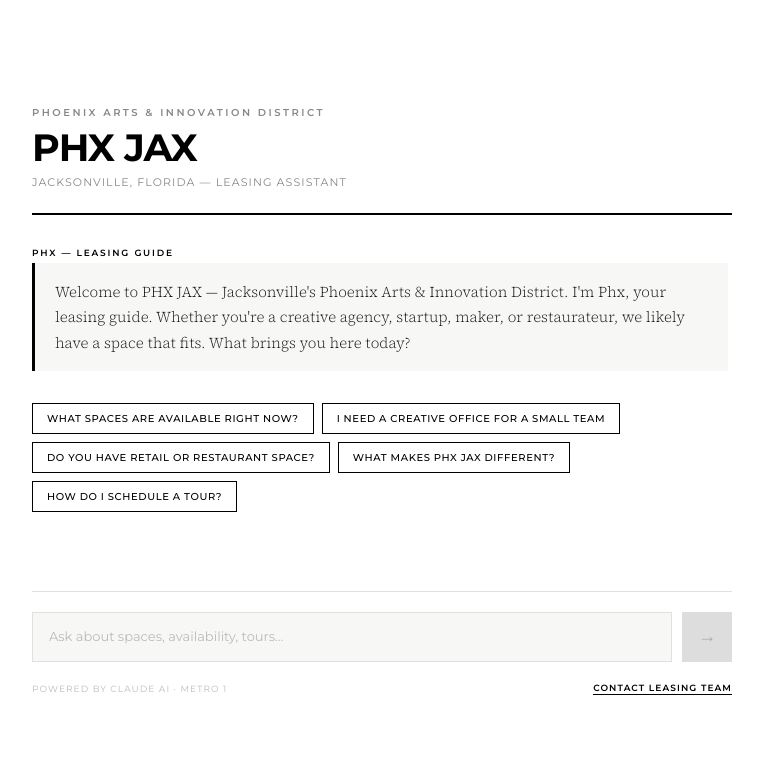
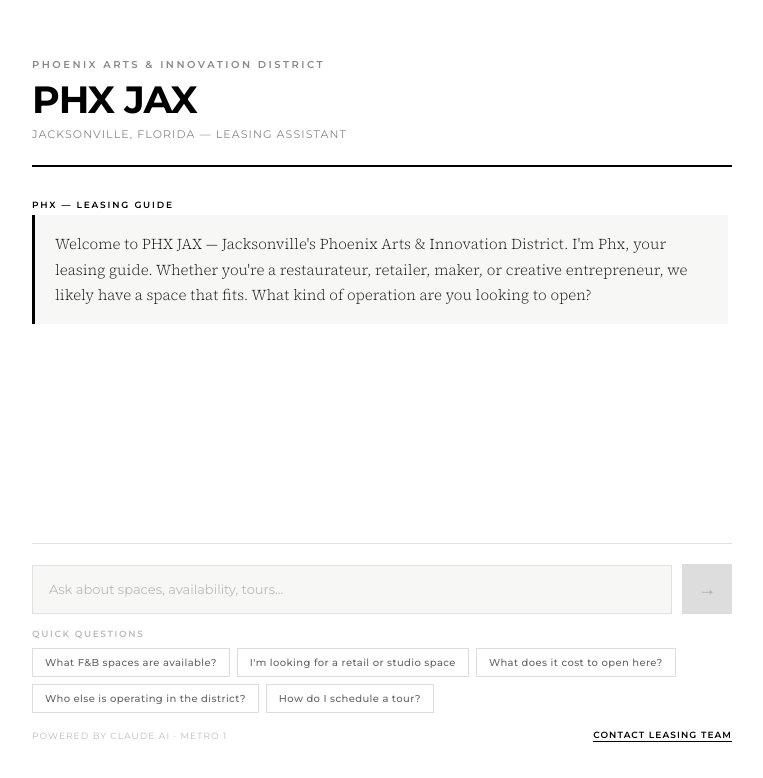
Before and after one commit to bvitale-afk/phxjax-assistant-, a Next.js app: page /assistant in a window 1280 px wide. Shown: the top 778 px of the page, without its empty margins (258-1021 px from the left). Built offline with nearby package versions, Linux system fonts and the light colour scheme.

Commit message:
Update PhxAssistant.js

```diff
--- a/app/assistant/PhxAssistant.js
+++ b/app/assistant/PhxAssistant.js
@@ -2,11 +2,11 @@
 
 import { useState, useRef, useEffect } from 'react'
 
-const suggestedQuestions = [
-  "What spaces are available right now?",
-  "I need a creative office for a small team",
-  "Do you have retail or restaurant space?",
-  "What makes PHX JAX different?",
+const quickQuestions = [
+  "What F&B spaces are available?",
+  "I'm looking for a retail or studio space",
+  "What does it cost to open here?",
+  "Who else is operating in the district?",
   "How do I schedule a tour?",
 ]
 
@@ -14,12 +14,11 @@ export default function PhxAssistant() {
   const [messages, setMessages] = useState([
     {
       role: 'assistant',
-      content: "Welcome to PHX JAX — Jacksonville's Phoenix Arts & Innovation District. I'm Phx, your leasing guide. Whether you're a creative agency, startup, maker, or restaurateur, we likely have a space that fits. What brings you here today?",
+      content: "Welcome to PHX JAX — Jacksonville's Phoenix Arts & Innovation District. I'm Phx, your leasing guide. Whether you're a restaurateur, retailer, maker, or creative entrepreneur, we likely have a space that fits. What kind of operation are you looking to open?",
     },
   ])
   const [input, setInput] = useState('')
   const [loading, setLoading] = useState(false)
-  const [showSuggestions, setShowSuggestions] = useState(true)
   const bottomRef = useRef(null)
 
   useEffect(() => {
@@ -31,7 +30,6 @@ export default function PhxAssistant() {
     if (!userMessage || loading) return
 
     setInput('')
-    setShowSuggestions(false)
     const newMessages = [...messages, { role: 'user', content: userMessage }]
     setMessages(newMessages)
     setLoading(true)
@@ -87,7 +85,7 @@ export default function PhxAssistant() {
 
         .tagline { font-family: 'Montserrat', sans-serif; font-size: 11px; font-weight: 400; color: #888; letter-spacing: 0.1em; margin-top: 8px; text-transform: uppercase; }
 
-        .messages-area { display: flex; flex-direction: column; gap: 16px; min-height: 320px; max-height: 500px; overflow-y: auto; padding-right: 4px; scrollbar-width: thin; scrollbar-color: #ddd transparent; }
+        .messages-area { display: flex; flex-direction: column; gap: 16px; min-height: 320px; max-height: 420px; overflow-y: auto; padding-right: 4px; scrollbar-width: thin; scrollbar-color: #ddd transparent; }
 
         .messages-area::-webkit-scrollbar { width: 3px; }
         .messages-area::-webkit-scrollbar-thumb { background: #ddd; border-radius: 2px; }
@@ -115,12 +113,6 @@ export default function PhxAssistant() {
 
         @keyframes pulse { 0%, 60%, 100% { opacity: 0.2; transform: scale(1); } 30% { opacity: 1; transform: scale(1.2); } }
 
-        .suggestions { display: flex; flex-wrap: wrap; gap: 8px; margin-top: 16px; }
-
-        .suggestion-btn { background: transparent; border: 1px solid #000; color: #000; padding: 8px 14px; font-family: 'Montserrat', sans-serif; font-size: 10px; font-weight: 500; cursor: pointer; transition: all 0.15s ease; letter-spacing: 0.06em; text-transform: uppercase; }
-
-        .suggestion-btn:hover { background: #000; color: #fff; }
-
         .input-area { margin-top: 24px; border-top: 1px solid #e0e0e0; padding-top: 20px; display: flex; gap: 10px; align-items: flex-end; }
 
         .chat-input { flex: 1; background: #f7f7f5; border: 1px solid #e0e0e0; padding: 14px 16px; color: #1a1a1a; font-family: 'Montserrat', sans-serif; font-size: 13px; resize: none; outline: none; transition: border-color 0.15s ease; line-height: 1.5; }
@@ -133,7 +125,15 @@ export default function PhxAssistant() {
         .send-btn:hover { background: #333; }
         .send-btn:disabled { background: #ddd; color: #aaa; cursor: not-allowed; }
 
-        .footer { margin-top: 20px; display: flex; justify-content: space-between; align-items: center; }
+        .quick-questions { margin-top: 14px; display: flex; flex-wrap: wrap; gap: 7px; }
+
+        .quick-label { font-family: 'Montserrat', sans-serif; font-size: 9px; font-weight: 600; color: #bbb; letter-spacing: 0.18em; text-transform: uppercase; width: 100%; margin-bottom: 2px; }
+
+        .quick-btn { background: transparent; border: 1px solid #ddd; color: #666; padding: 7px 12px; font-family: 'Montserrat', sans-serif; font-size: 10px; font-weight: 500; cursor: pointer; transition: all 0.15s ease; letter-spacing: 0.04em; white-space: nowrap; }
+
+        .quick-btn:hover { border-color: #000; color: #000; background: #f7f7f5; }
+
+        .footer { margin-top: 16px; display: flex; justify-content: space-between; align-items: center; }
 
         .footer-text { font-family: 'Montserrat', sans-serif; font-size: 9px; color: #bbb; letter-spacing: 0.12em; text-transform: uppercase; }
 
@@ -172,14 +172,6 @@ export default function PhxAssistant() {
             </div>
           )}
 
-          {showSuggestions && messages.length === 1 && (
-            <div className="suggestions">
-              {suggestedQuestions.map((q, i) => (
-                <button key={i} className="suggestion-btn" onClick={() => sendMessage(q)}>{q}</button>
-              ))}
-            </div>
-          )}
-
           <div ref={bottomRef} />
         </div>
 
@@ -195,6 +187,13 @@ export default function PhxAssistant() {
           <button className="send-btn" onClick={() => sendMessage()} disabled={!input.trim() || loading}>→</button>
         </div>
 
+        <div className="quick-questions">
+          <div className="quick-label">Quick Questions</div>
+          {quickQuestions.map((q, i) => (
+            <button key={i} className="quick-btn" onClick={() => sendMessage(q)}>{q}</button>
+          ))}
+        </div>
+
         <div className="footer">
           <span className="footer-text">Powered by Claude AI · Metro 1</span>
           <a className="footer-link" href="mailto:leasing@phxjax.com">Contact Leasing Team</a>
```
